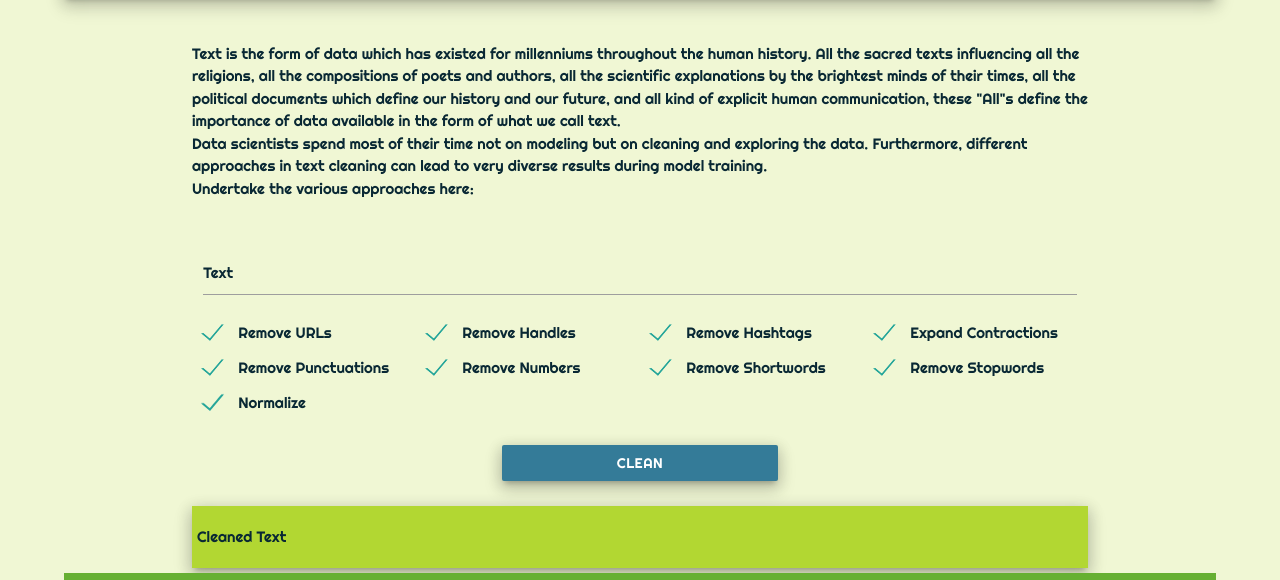
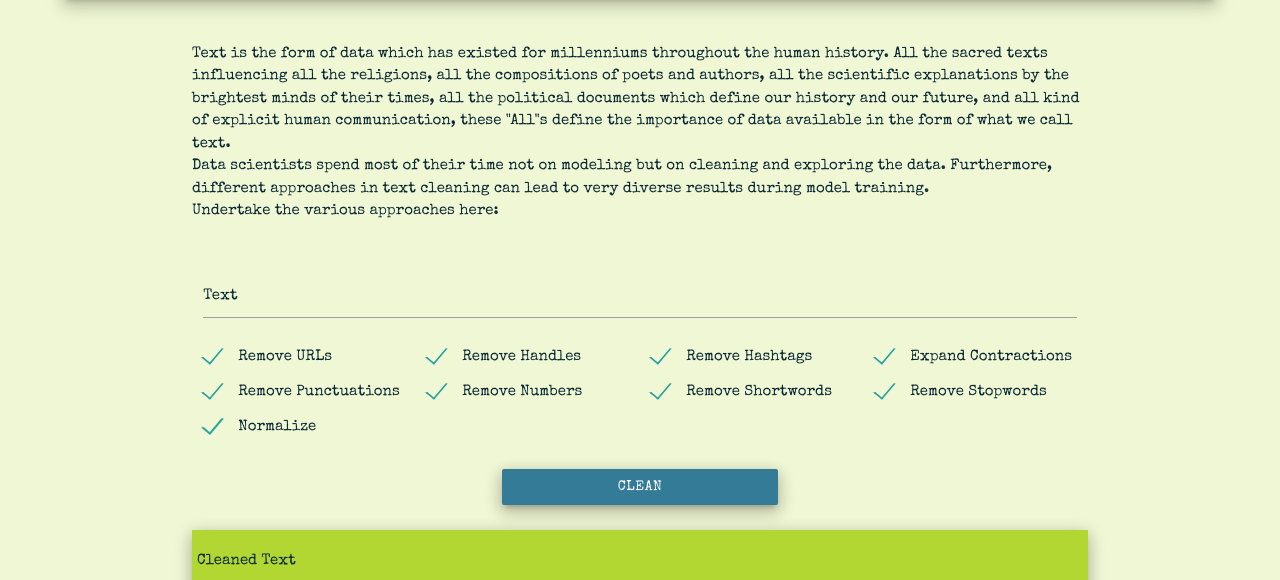
Before and after one commit to shubham860/Text-Cleaner, a plain HTML site: page index.html in a window 1280 px wide. Shown: the part 77-657 px from the top of the page. Drawn offline with nearby package versions, Linux system fonts and the light colour scheme; some packages are replaced by stand-ins of ours; a script that the page names is missing.

Commit message:
UI Improvement

```diff
--- a/css/master.css
+++ b/css/master.css
@@ -7,7 +7,7 @@
 }
 *, h1, h2, h3, h4, h5, h6{
   color: var(--c5);
-  font-family: 'Righteous', cursive;
+  font-family: 'Special Elite', cursive;
 }
 body{
   background-color: var(--c1);
--- a/index.html
+++ b/index.html
@@ -7,7 +7,7 @@
     <link rel="stylesheet" href="https://cdnjs.cloudflare.com/ajax/libs/materialize/1.0.0/css/materialize.min.css">
     <link href="https://fonts.googleapis.com/icon?family=Material+Icons" rel="stylesheet">
     <link rel="stylesheet" href="https://www.w3schools.com/w3css/4/w3.css">
-    <link href="https://fonts.googleapis.com/css?family=Righteous&display=swap" rel="stylesheet">
+    <link href="https://fonts.googleapis.com/css?family=Special+Elite&display=swap" rel="stylesheet">
     <link rel="stylesheet" href="css/master.css">
     <title>Text Cleaner</title>
   </head>
```
